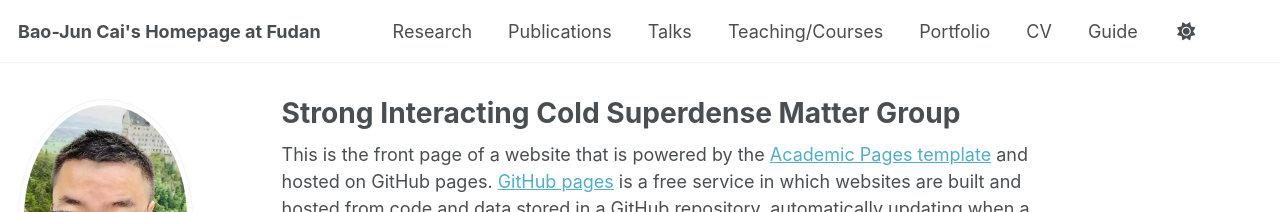
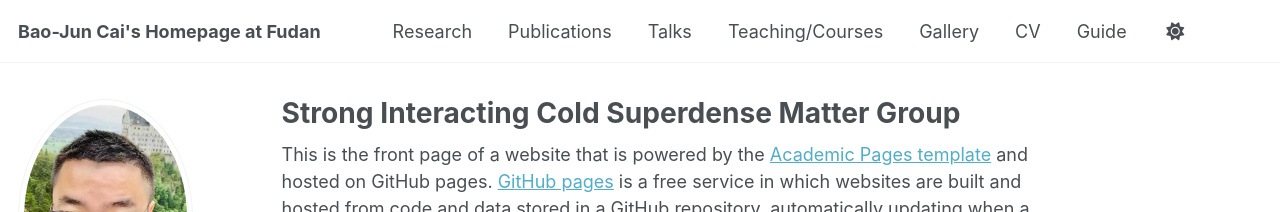
Before and after one commit to bjcai-phys/bjcai-phys.github.io, a Jekyll site: the page built from _pages/about.md, in a window 1280 px wide. Shown: the top 212 px of the page. Built offline with Jekyll 4.4.1, drawn with Linux system fonts in a browser that asks for light colours; some web fonts are replaced.

Commit message:
Update navigation.yml

```diff
--- a/_data/navigation.yml
+++ b/_data/navigation.yml
@@ -20,8 +20,8 @@ main:
   - title: "Teaching/Courses"
     url: /teaching/
 
-  - title: "Portfolio"
-    url: /portfolio/
+  - title: "Gallery"
+    url: /gallery/
 
   - title: "CV"
     url: /cv/
```
